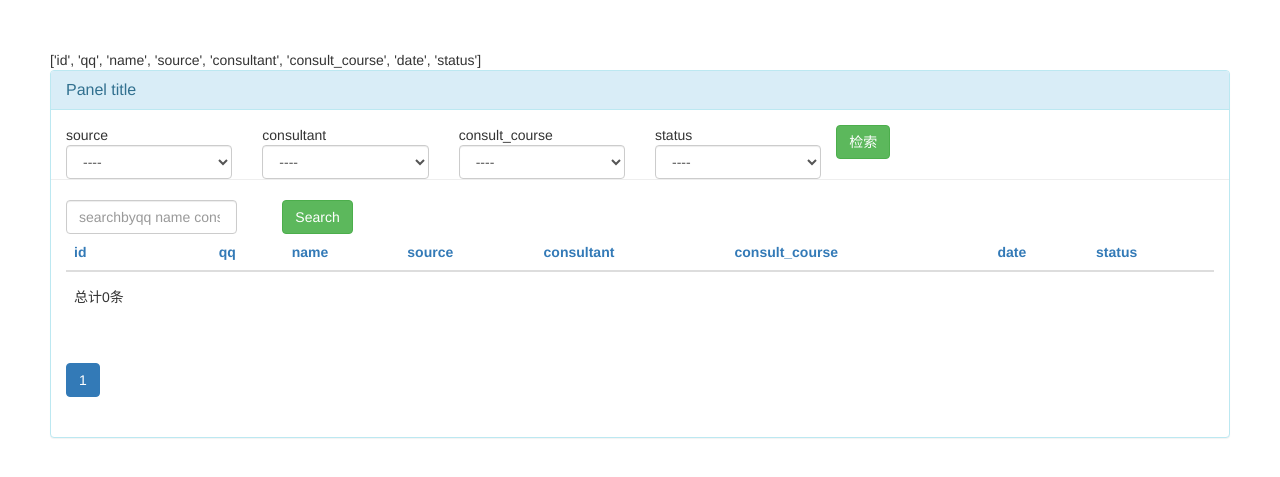
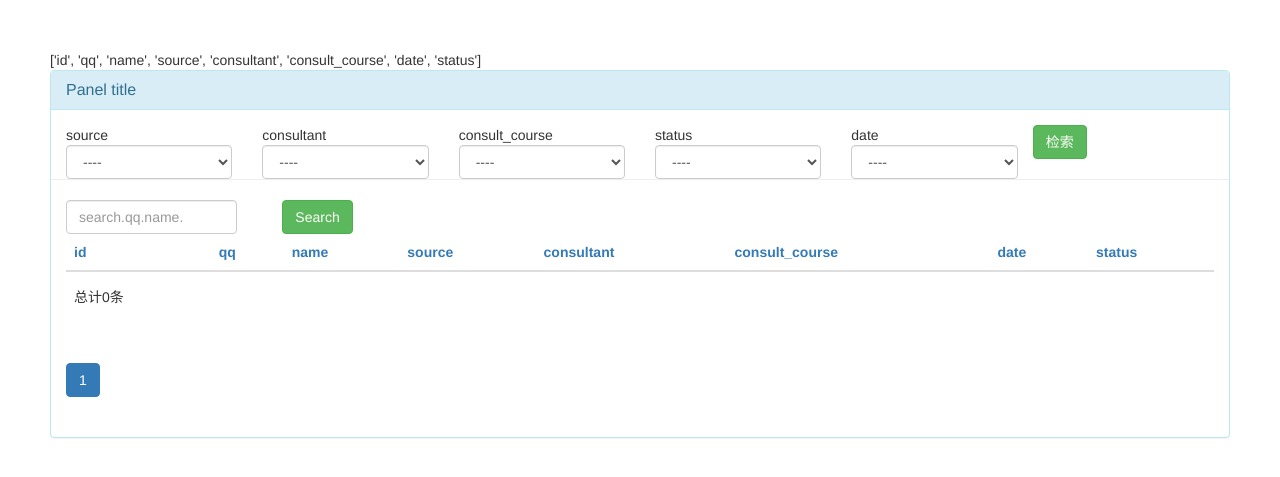
Before and after one commit to HashFlag/EducationCRM, a Django app: page /king_admin/crm/customer/ in a window 1280 px wide. Shown: the part 50-527 px from the top of the page. Run offline with Django 3.2, Linux system fonts and the light colour scheme; data that the repository does not hold is empty; some libraries are stand-ins or nearby versions.

Commit message:
修复时间显示的问题，动态生成modelForm

```diff
--- a/crm/models.py
+++ b/crm/models.py
@@ -30,6 +30,7 @@ class Customer(models.Model):
     class Meta:
         verbose_name = "客户表"
         verbose_name_plural = "客户表"
+        ordering = ['id'] #模型对象返回的记录结果集是按照这个字段排序的。(着重使用，不然会出问题)
 
 class Tag(models.Model):
     ''' 标签 '''
--- a/king_admin/king_admin.py
+++ b/king_admin/king_admin.py
@@ -13,9 +13,9 @@ class BaseAdmin(object):
 
 class CustomerAdmin(BaseAdmin):
     list_display = ['id','qq','name','source','consultant','consult_course','date','status']
-    list_filters = ['source','consultant','consult_course','status']
+    list_filters = ['source','consultant','consult_course','status','date'] #'source'和'date'都需要过滤
     list_per_page = 5
-    search_fields = ['qq','name','consultant__name'] #consultant是外键，所以__name获取具体内容
+    search_fields = ['qq','name'] #consultant是外键，所以__name获取具体内容
     #model = models.Customer
 
 
--- a/king_admin/templatetags/tags.py
+++ b/king_admin/templatetags/tags.py
@@ -3,7 +3,8 @@
 #-*- coding:utf-8 -*-
 from django import template
 from django.utils.safestring import mark_safe
-from crm import models
+from django.utils.timezone import datetime,timedelta
+#timezone表示使用此软件的时间
 #注册我们自定义的标签，只有注册过的标签，系统才能认识你，这是固定写法
 register = template.Library()
 
@@ -18,14 +19,19 @@ def get_query_sets(admin_class):
 
 #检索数据展示
 @register.simple_tag
-def build_table_row(obj,admin_class):
+def build_table_row(request,obj,admin_class):
     row_ele = ""
-    for column in admin_class.list_display:
+    for index,column in enumerate(admin_class.list_display):
         field_obj = obj._meta.get_field(column) #获取数据
         if field_obj.choices: #判断是否为空
             column_data = getattr(obj,"get_%s_display"%(column))() #解决tbody中source显示数字的问题
         else:
             column_data = getattr(obj,column)
+        if type(column_data).__name__ == "datetime": #处理时间的显示
+             column_data = column_data.strftime("%Y-%m-%d %H:%M:%S")
+        if index == 0: #add a tag, 可以跳转到修改页
+            column_data = '<a href="{request_path}{obj_id}/change/">{data}</a>'\
+                .format(request_path=request.path,obj_id=obj.id,data=column_data)
         row_ele += "<td>%s</td>"%(column_data)
     return mark_safe(row_ele)
 
@@ -59,25 +65,46 @@ def build_paginators(query_sets,filter_condtions,previous_orderby):
 
 #信息检索选项栏
 @register.simple_tag
-def render_filter_ele(condtion,admin_class,filter_condtions):
-    select_ele = ''' <select class="form-control" name='%s'><option value=''>----</options> ''' %condtion
-    field_obj = admin_class.model._meta.get_field(condtion)
+def render_filter_ele(filter_field,admin_class,filter_condtions):
+    #select_ele = ''' <select class="form-control" name='%s'><option value=''>----</options> ''' %filter_field
+    select_ele = ''' <select class="form-control" name='{filter_field}'><option value=''>----</options> '''
+
+    field_obj = admin_class.model._meta.get_field(filter_field) #数据的对象
     if field_obj.choices:
         selected = ''
         for choice_item in field_obj.choices: #获取数据
-            #print("choice",choice_item,filter_condtions.get(condtion),type(filter_condtions.get(condtion)))
-            if filter_condtions.get(condtion) == str(choice_item[0]):#转换成字符串
+            #print("choice",choice_item,filter_condtions.get(filter_field),type(filter_condtions.get(filter_field)))
+            if filter_condtions.get(filter_field) == str(choice_item[0]):#转换成字符串
                 selected = "selected"
             select_ele += '''<option value="%s" %s>%s</option>'''%(choice_item[0],selected,choice_item[1])
             selected = ''
     if type(field_obj).__name__ == "ForeignKey":
         selected = ''
         for choice_item in field_obj.get_choices()[1:]:
-            if filter_condtions.get(condtion) == str(choice_item[0]):
+            if filter_condtions.get(filter_field) == str(choice_item[0]):
                 selected = "selected"
             select_ele += '''<option value="%s" %s>%s</options>'''%(choice_item[0],selected,choice_item[1])
             selected = ''
+    if type(field_obj).__name__ in ["DateField","DateTimeField"]:
+        today_ele = datetime.now().date() #datetime.now()获取当前时间，.date()只取出年月日
+        date_els = []
+        date_els.append(['今天',today_ele])
+        date_els.append(['昨天',today_ele - timedelta(days=1)])
+        date_els.append(['近7天',today_ele - timedelta(days=7)])
+        date_els.append(['本月',today_ele.replace(day=1)]) #近月初到现在
+        date_els.append(['近30天',today_ele - timedelta(days=30)])
+        date_els.append(['近90天',today_ele - timedelta(days=90)])
+        date_els.append(['近180天',today_ele - timedelta(days=180)])
+        date_els.append(['本年',today_ele.replace(month=1,day=1)]) # 近年初到现在
+        date_els.append(['近一年',today_ele - timedelta(days=365)])
+        selected = ''
+        for item in date_els:
+            select_ele += '''<option value="%s" %s>%s</options>''' % (item[1], selected, item[0])
+        filter_field_name = "%s__gte"%filter_field
+    else:
+        filter_field_name = filter_field
     select_ele += "</select>"
+    select_ele = select_ele.format(filter_field=filter_field_name)
     return mark_safe(select_ele)
 #排序
 @register.simple_tag
--- a/king_admin/urls.py
+++ b/king_admin/urls.py
@@ -3,5 +3,6 @@ from django.urls import path,re_path
 from king_admin import views
 urlpatterns = [
     path('',views.index,name="tabel_index"),
-    re_path(r'^(\w+)/(\w+)/$',views.display_table_objs,name="table_objs")
+    re_path(r'^(\w+)/(\w+)/$',views.display_table_objs,name="table_objs"),
+    re_path(r'^(\w+)/(\w+)/(\d+)/change/$',views.table_obj_change,name="table_obj_change")
 ]
--- a/king_admin/utils.py
+++ b/king_admin/utils.py
@@ -31,7 +31,7 @@ def table_search(request,admin_class,object_list):
     if search_key:
         q_obj = Q()
         q_obj.connector = "OR"
-        for column in admin_class.search_fields:
+        for column in admin_class.search_fields: # 注：utils.py文件外键属性要加__name获取name
             q_obj.children.append(("%s__contains"%column,search_key)) #前面是字段名，后面是字段值
         res = object_list.filter(q_obj)
     else:
--- a/king_admin/views.py
+++ b/king_admin/views.py
@@ -2,6 +2,7 @@ from django.shortcuts import render
 from king_admin import king_admin
 from king_admin.utils import table_filter,table_sort,table_search
 from django.core.paginator import Paginator,EmptyPage,PageNotAnInteger
+from king_admin.forms import creatr_model_form
 # Create your views here.
 def index(request):
     #print(king_admin.enabled_admins['crm']['customer'].model)
@@ -32,3 +33,10 @@ def display_table_objs(request,app_name,table_name):
                                                         "orderby_key":orderby_key,
                                                         "previous_orderby":request.GET.get("o",""),
                                                         "search_text":request.GET.get("_q","")})
+
+def table_obj_change(request,app_name,table_name,obj_id):
+    admin_class = king_admin.enabled_admins[app_name][table_name]
+    model_form_class = creatr_model_form(request,admin_class)
+    form_obj = model_form_class()
+
+    return render(request,"king_admin/table_obj_change.html",{"form_obj":form_obj})
--- /dev/null
+++ b/templates/king_admin/table_obj_change.html
@@ -0,0 +1,4 @@
+{% extends "king_admin/table_index.html" %}
+{% block container %}
+    {{ form_obj }}
+{% endblock %}
--- a/templates/king_admin/table_objs.html
+++ b/templates/king_admin/table_objs.html
@@ -10,10 +10,10 @@
           <div class="panel-body">
               <div class="row">
                   <form class="" method="get">
-                      {% for condtion in admin_class.list_filters %}
+                      {% for filter_field in admin_class.list_filters %}
                         <div class="col-lg-2">
-                            <span>{{ condtion }}</span>
-                            {% render_filter_ele condtion admin_class filter_condtions %}
+                            <span>{{ filter_field }}</span>
+                            {% render_filter_ele filter_field admin_class filter_condtions %}
                         </div>
                       {% endfor %}
                         <button type="SUBMIT" class="btn btn-success">检索</button>
@@ -21,8 +21,7 @@
                         <div class="row">
                             <div class="col-lg-2" style="margin-left: 15px;margin-right: 15px;">
                                 <input type="search" name="_q" class="form-control" value="{{ search_text }}"
-                                       placeholder="searchby
-{% for search_field in admin_class.search_fields %}{{ search_field }} {% endfor %}">
+                                       placeholder="search.{% for search_field in admin_class.search_fields %}{{ search_field }}.{% endfor %}">
                             </div>
                             <div class="col-lg-2">
                                 <button type="SUBMIT" class="btn btn-success">Search</button>
@@ -48,7 +47,7 @@
 {#                    {% get_query_sets admin_class as query_sets%} <!--给他admin_class的返回值起一个别名query_set -->#}
                         {% for obj in query_sets %}  <!-- obj是一个对象 -->
                             <tr>
-                                {% build_table_row obj admin_class %}
+                                {% build_table_row request obj admin_class %}
                                 {# <td>{{ obj }}</td> #}
                             </tr>
                         {% endfor %}
```
Also changed, not shown: king_admin/forms.py (added, +18 -0 lines).
